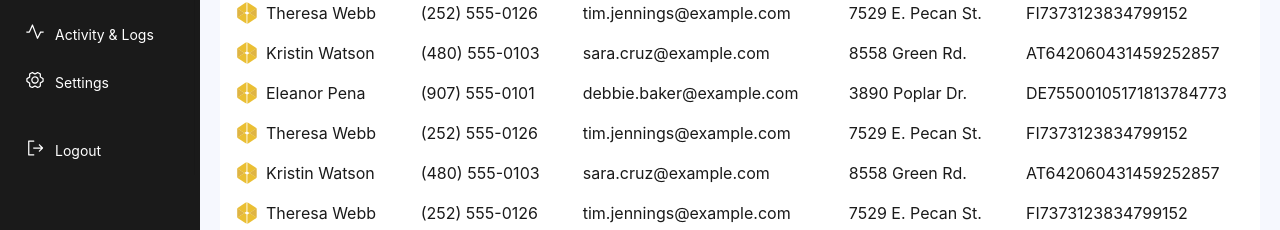
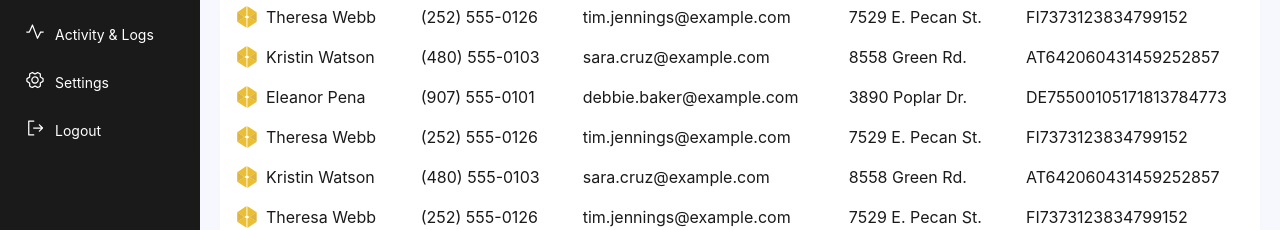
Before and after one commit to zeeshanshaanu/saiy-forex, a React (Create React App) app: page /Investors in a window 1280 px wide. Shown: the part 407-637 px from the top of the page. Built offline with nearby package versions, Linux system fonts and the light colour scheme.

Commit message:
investor and portfolio scrollbar issue fixed

```diff
--- a/src/components/sidebar/Sidebar.jsx
+++ b/src/components/sidebar/Sidebar.jsx
@@ -78,7 +78,7 @@ const Sidebar = () => {
                                 <Menu.Item key="9" onClick={() => navigate("/Settings")} icon={<img src={eight} alt="Settings" className="" />}>
                                     <span className='text-white'>Settings</span>
                                 </Menu.Item>
-                                <div className="mt-5">
+                                <div className="">
                                     <Menu.Item key="10" onClick={showDrawer}
                                         icon={<img src={logoutIcon} alt="Logout" className="" />}>
                                         <span className='text-white'>Logout</span>
--- a/src/screens/Investors/Investors.jsx
+++ b/src/screens/Investors/Investors.jsx
@@ -13,10 +13,12 @@ const Investors = () => {
         <div>
             {/* sticky top-0 */}
             <div className="h-[100vh] bg-[#F6F8FE]">
+                <div className="max-h-[100vh] overflow-auto">
+
                     <div className="sticky top-0 bg-white z-0">
                         <SidebarHeader />
                     </div>
-                <div className="px-5 flex justify-between mt-5 ">
+                    <div className="px-5 flex justify-between mt-5">
                         <div className=" my-auto">
                             <h1 className="text-[24px] font-bold">Investors</h1>
                         </div>
@@ -30,7 +32,7 @@ const Investors = () => {
                     </div>
                     {/*  */}
                     {/*  */}
-                <div className="px-5 overflow-x-auto mt-4">
+                    <div className="px-5 overflow-x-auto my-5">
                         <table className="min-w-full bg-white rounded-[10px]">
                             <thead>
                                 <tr>
@@ -187,6 +189,7 @@ const Investors = () => {
                         </table>
                     </div>
                 </div>
+            </div>
             {/*  */}
 
         </div>
--- a/src/screens/Portfolios/PortfolioDetails.jsx
+++ b/src/screens/Portfolios/PortfolioDetails.jsx
@@ -28,6 +28,7 @@ const PortfolioDetails = () => {
         <div>
             {/* sticky top-0 */}
             <div className="bg-[#F6F8FE] h-[100vh]">
+                <div className="max-h-[100vh] overflow-auto">
                     <div className="sticky top-0 bg-white z-0">
                         <SidebarHeader />
                     </div>
@@ -96,7 +97,6 @@ const PortfolioDetails = () => {
                         </div>
                     </div>
                     {/*  */}
-
                     <div className="px-5 mt-5 grid grid-cols-1 lg:grid-cols-12 md:grid-cols-6 gap-x-5">
                         <div className='p-5 bg-white rounded-[10px] col-span-12 lg:col-span-8 md:col-span-6'>
                             <div className="flex justify-between">
@@ -278,6 +278,7 @@ const PortfolioDetails = () => {
                         </div>
                     </div>
                 </div>
+            </div>
             {/* ADD DRAWER */}
             <PortfolioSetRoi open={open} setOpen={setOpen} />
             <EditPortfolio openEdit={openEdit} setOpenEdit={setOpenEdit} />
```
Lines whose indentation alone changed are shown as unchanged.
